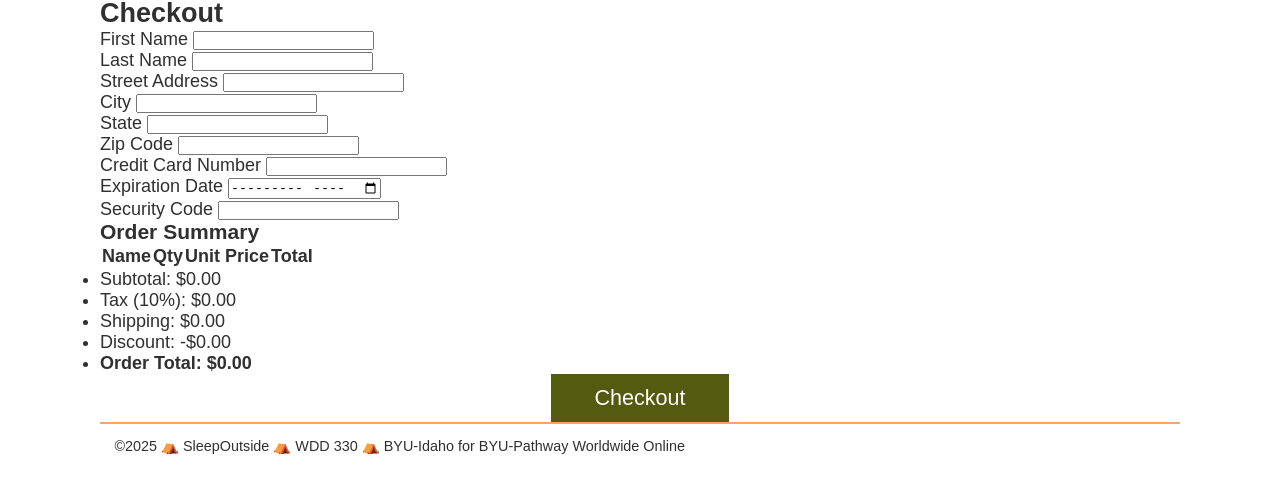
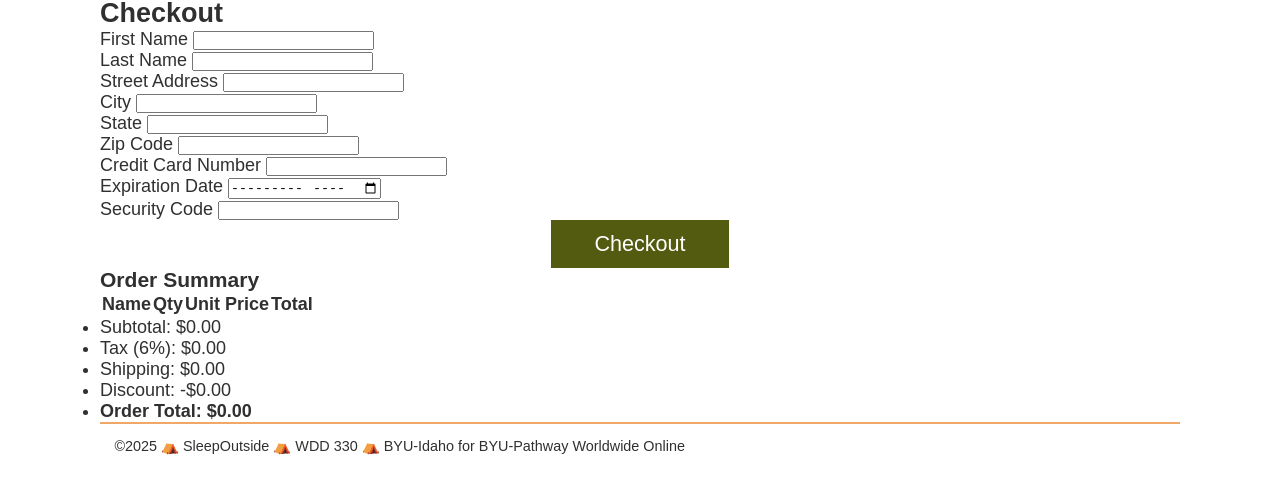
Before and after one commit to reyes-byui/wdd330-sleepoutside, a website: page src/checkout/index.html in a window 1280 px wide. Shown: the part 80-574 px from the top of the page. Drawn offline with Linux system fonts and the light colour scheme.

Commit message:
fix order summary

```diff
--- a/src/checkout/index.html
+++ b/src/checkout/index.html
@@ -58,6 +58,7 @@
             <label for="cvv">Security Code</label>
             <input type="text" id="cvv" name="cvv" maxlength="4" required />
           </div>
+          <button type="submit" class="checkout-btn">Checkout</button>
         </form>
         <aside class="order-summary">
           <h3>Order Summary</h3>
@@ -74,13 +75,12 @@
           </table>
           <ul>
             <li>Subtotal: <span id="summary-subtotal">$0.00</span></li>
-            <li>Tax (10%): <span id="summary-tax">$0.00</span></li>
+            <li>Tax (6%): <span id="summary-tax">$0.00</span></li>
             <li>Shipping: <span id="summary-shipping">$0.00</span></li>
             <li>Discount: <span id="summary-discount">$0.00</span></li>
             <li><strong>Order Total: <span id="summary-total">$0.00</span></strong></li>
           </ul>
         </aside>
-        <button type="submit" class="checkout-btn">Checkout</button>
       </section>
     </main>
     <div id="footer"></div>
--- a/src/js/checkout-summary.js
+++ b/src/js/checkout-summary.js
@@ -57,8 +57,8 @@ document.addEventListener('DOMContentLoaded', function() {
     });
     const discountAmount = originalTotal - discountedTotal;
     // Tax and shipping
-    const tax = +(discountedTotal * 0.10).toFixed(2);
-    const shipping = +(discountedTotal * 0.10).toFixed(2);
+    const tax = +(discountedTotal * 0.06).toFixed(2); // 6% tax
+    const shipping = +(discountedTotal * 0.04).toFixed(2);
     const total = +(discountedTotal + tax + shipping).toFixed(2);
     if (document.getElementById('summary-subtotal'))
       document.getElementById('summary-subtotal').textContent = `$${originalTotal.toFixed(2)}`;
```
